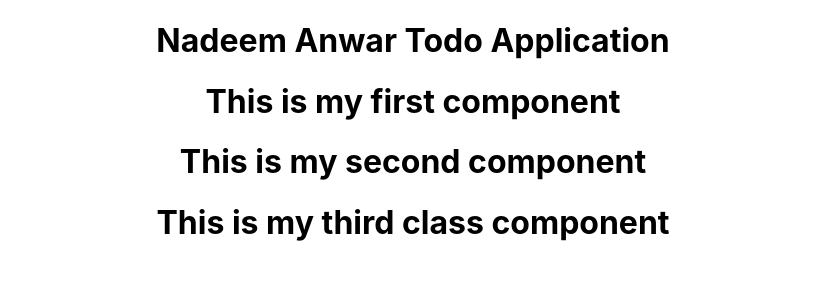
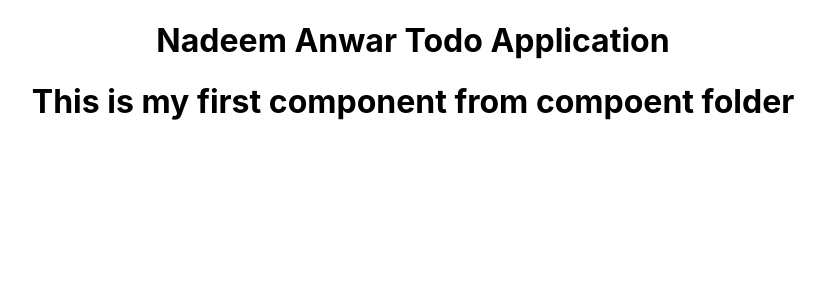
Before and after one commit to mdnadeemanwar/todo-app, a React (Create React App) app: page / in a window 1280 px wide. Shown: the top 300 px of the page, without its empty margins (227-1052 px from the left). Built offline with nearby package versions, Linux system fonts and the light colour scheme.

Commit message:
start refactoring

```diff
--- a/src/App.js
+++ b/src/App.js
@@ -1,46 +1,18 @@
 import './App.css';
 import React from 'react';
+import FirstComponent from './component/Firstcomponent';
 
 function App() {
   return (
     <div className="App">
       <h1>Nadeem Anwar Todo Application</h1>
       <FirstComponent />
-      <SecondComponent />
-      <ThirdComponent />
-    </div>
-  );
-}
-
-//creating our first component
-function FirstComponent() {
-  return (
-    <div>
-      <h1>This is my first component</h1>
-    </div>
-  );
-}
-
-function SecondComponent() {
-  return (
-    <div>
-      <h1>This is my second component</h1>
     </div>
   );
 }
 
 
 
-//creating first class component
-class ThirdComponent extends React.Component {
-  render() {
-    return (
-      <div>
-        <h1>This is my third class component</h1>
-      </div>
-    );
-  }
-}
 
 
 export default App;
--- /dev/null
+++ b/src/component/Firstcomponent.jsx
@@ -0,0 +1,11 @@
+import React from "react";
+
+function FirstComponent() {
+  return (
+    <div>
+      <h1>This is my first component from compoent folder</h1>
+    </div>
+  );
+}
+
+export default FirstComponent;
```
